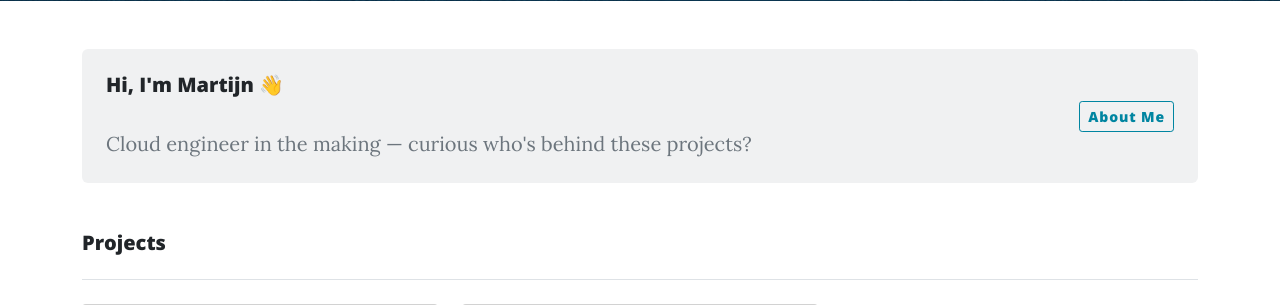
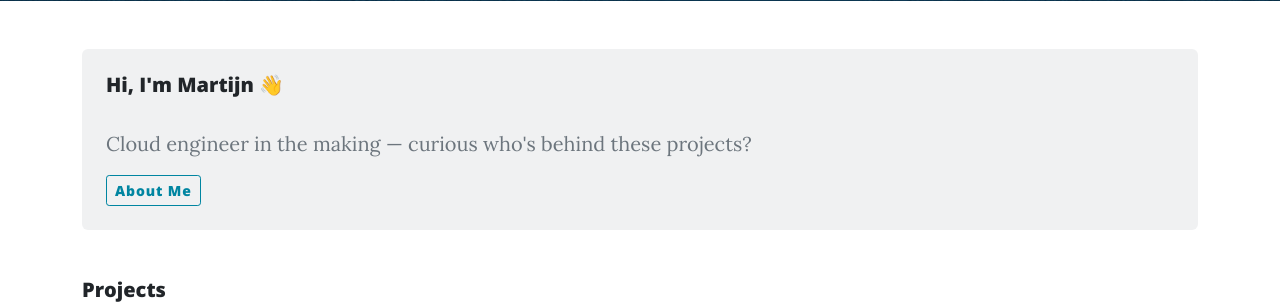
Before and after one commit to MartijnMGit/MartinsCloud, a Flask app: page / in a window 1280 px wide. Shown: the part 627-932 px from the top of the page. Run offline with Flask 3, Linux system fonts and the light colour scheme; parts of the project's set-up code (start-up, migrations or seed data) failed here and were passed over; some libraries are stand-ins or nearby versions.

Commit message:
Style: move About Me button to bottom left of banner

```diff
--- a/templates/index.html
+++ b/templates/index.html
@@ -19,11 +19,10 @@
 <!-- Main Content-->
 
 <div class="container my-4">
-  <div class="p-4 bg-secondary bg-opacity-10 rounded d-flex align-items-center justify-content-between">    <div>
-      <h5 class="mb-1">Hi, I'm Martijn 👋</h5>
-      <p class="mb-0 text-muted">Cloud engineer in the making — curious who's behind these projects?</p>
-    </div>
-    <a href="{{ url_for('about') }}" class="btn btn-outline-primary btn-sm ms-4">About Me</a>
+  <div class="p-4 bg-secondary bg-opacity-10 rounded">
+    <h5 class="mb-1">Hi, I'm Martijn 👋</h5>
+    <p class="mb-0 text-muted">Cloud engineer in the making — curious who's behind these projects?</p>
+    <a href="{{ url_for('about') }}" class="btn btn-outline-primary btn-sm mt-3">About Me</a>
   </div>
 </div>
 
```
